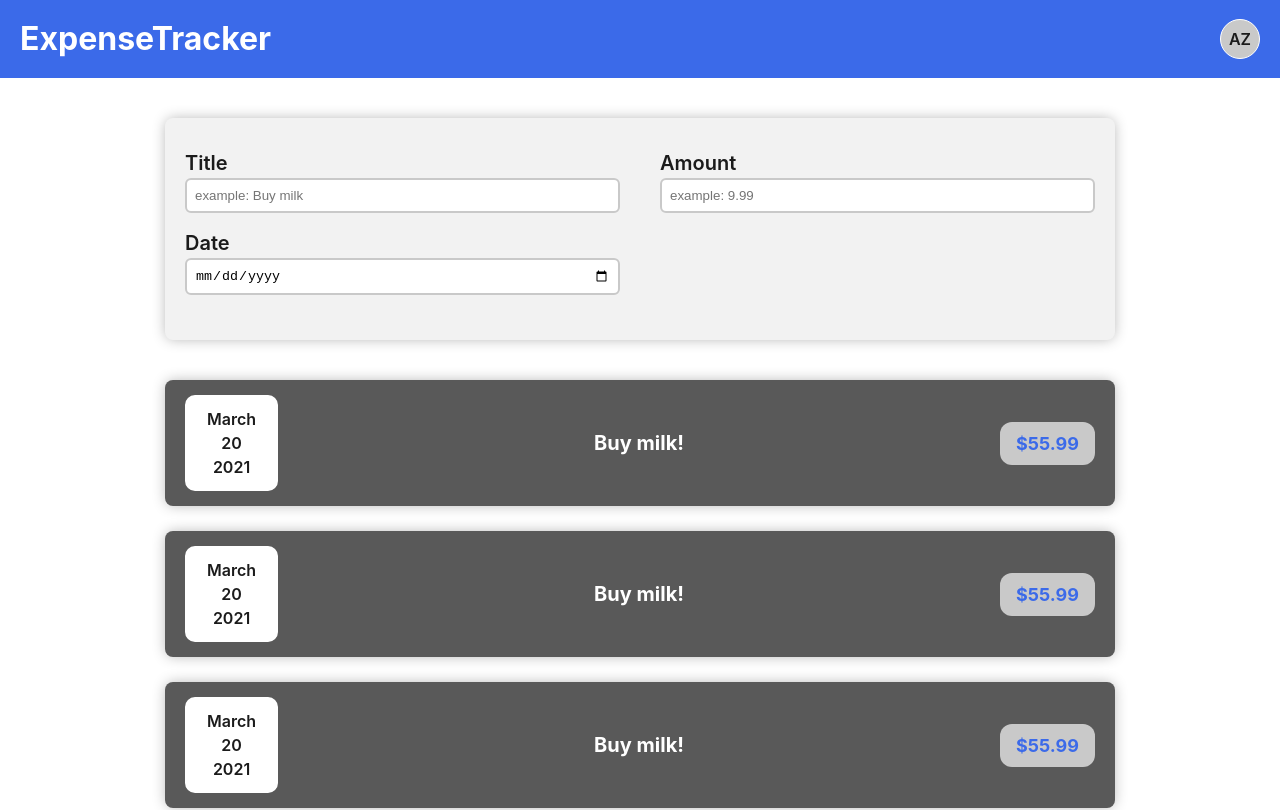
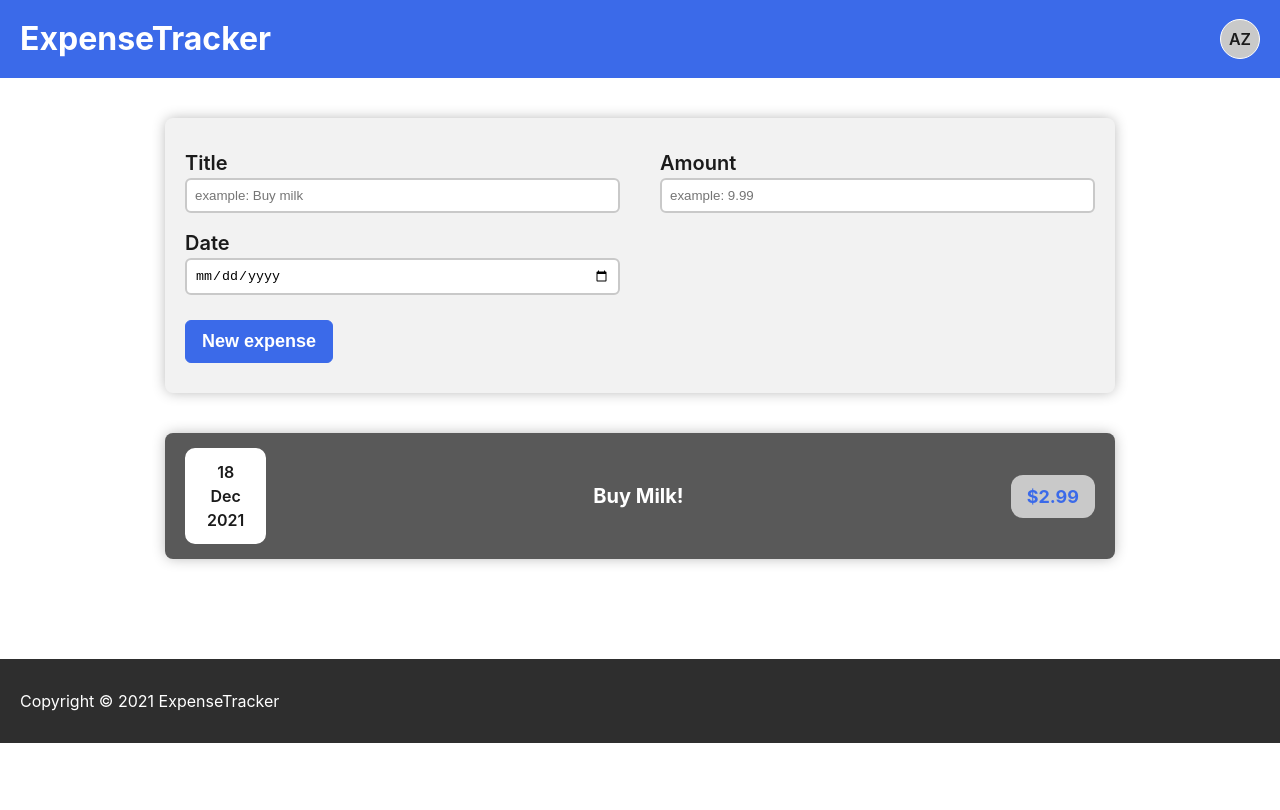
Before and after one commit to antoniozah/financial-tracker, a React (Create React App) app: page / in a window 1280 px wide. Shown: the top 810 px of the page. Built offline with nearby package versions, Linux system fonts and the light colour scheme.

Commit message:
adding form & lifting up the state

```diff
--- a/package.json
+++ b/package.json
@@ -6,6 +6,7 @@
     "@testing-library/jest-dom": "^5.16.1",
     "@testing-library/react": "^12.1.2",
     "@testing-library/user-event": "^13.5.0",
+    "nanoid": "^3.1.30",
     "react": "^17.0.2",
     "react-dom": "^17.0.2",
     "react-scripts": "5.0.0",
--- a/src/App.js
+++ b/src/App.js
@@ -1,22 +1,73 @@
-import './App.css';
-import ExpenseForm from './components/ExpenseForm/ExpenseForm';
+import { useState } from 'react';
+import { nanoid } from 'nanoid';
 import Expenses from './components/Expenses/Expenses';
 import Footer from './components/Footer/Footer';
 import Header from './components/Header/Header';
 import Container from './components/Layout/Container';
 import Section from './components/Layout/Section';
+import NewExpense from './components/NewExpense/NewExpense';
+import './App.css';
 
 function App() {
-  return <div className='app'>
+  const [title, setTitle] = useState('');
+  const [amount, setAmount] = useState('');
+  const [expenseDate, setExpenseDate] = useState('');
+  const [expenses, setExpenses] = useState([
+    {
+      id: nanoid(),
+      title: 'Buy Milk!',
+      amount: '2.99',
+      expenseDate: new Date(),
+    },
+  ]);
+
+  const submitHandler = (event) => {
+    event.preventDefault();
+    const addExpenseData = [
+      ...expenses,
+      {
+        id: nanoid(),
+        title,
+        amount,
+        expenseDate: new Date(expenseDate),
+      },
+    ];
+
+    setExpenses(addExpenseData);
+  };
+
+  const titleHandler = (event) => {
+    setTitle(event.target.value);
+  };
+
+  const amountHandler = (event) => {
+    setAmount(event.target.value);
+  };
+
+  const dateHandler = (event) => {
+    setExpenseDate(event.target.value);
+  };
+
+  return (
+    <div className='app'>
       <Header />
-      <Section className="app__content">
-        <Container className="container">
-          <ExpenseForm />
-          <Expenses />
+      <Section className='app__content'>
+        <Container className='container'>
+          <NewExpense
+            onSubmitHandler={submitHandler}
+            onChangeTitle={titleHandler}
+            title={title}
+            onChangeAmount={amountHandler}
+            amount={amount}
+            onChangeDate={dateHandler}
+            expenseDate={expenseDate}
+          />
+          <Expenses expenseData={expenses} />
         </Container>
       </Section>
       <Footer />
-  </div>;
+    </div>
+  );
 }
 
 export default App;
--- a/src/components/Expense/Expense.js
+++ b/src/components/Expense/Expense.js
@@ -1,17 +1,23 @@
 import './Expense.css';
 
-const Expense = () => {
+const Expense = ({ expense }) => {
+  const day = expense.expenseDate.getDate();
+  const month = expense.expenseDate.toLocaleString('default', {
+    month: 'short',
+  });
+  const year = expense.expenseDate.getFullYear();
+
   return (
-    <div className="expense box-style">
-      <div className="expense__date">
-        <span>March</span>
-        <span>20</span>
-        <span>2021</span>
+    <div className='expense box-style'>
+      <div className='expense__date'>
+        <span>{day}</span>
+        <span>{month}</span>
+        <span>{year}</span>
       </div>
-      <h3 className="expense__title">Buy milk!</h3>
-      <span className="expense__amount">$55.99</span>
+      <h3 className='expense__title'>{expense.title}</h3>
+      <span className='expense__amount'>${expense.amount}</span>
     </div>
-  )
-}
+  );
+};
 
-export default Expense
+export default Expense;
--- a/src/components/ExpenseForm/ExpenseForm.css
+++ b/src/components/ExpenseForm/ExpenseForm.css
@@ -1,9 +1,17 @@
 .form {
-  display: flex;
-  flex-wrap: wrap;
   width: 100%;
   padding: 30px 0;
   background-color: var(--light-bg);
+}
+
+.form__container {
+  display: flex;
+  flex-wrap: wrap;
+}
+
+.form__submit {
+  padding: 0 20px;
+  margin-top: 10px;
 }
 
 .form__group {
--- a/src/components/ExpenseForm/ExpenseForm.js
+++ b/src/components/ExpenseForm/ExpenseForm.js
@@ -1,22 +1,58 @@
 import './ExpenseForm.css';
 
-const ExpenseForm = () => {
+const ExpenseForm = (props) => {
+  const {
+    onSubmitHandler,
+    onChangeTitle,
+    onChangeAmount,
+    onChangeDate,
+    title,
+    amount,
+    expenseDate,
+  } = props.data;
+
   return (
-    <form className="form box-style">
-      <div className="form__group form__group--50">
-        <label htmlFor="name">Title</label>
-        <input type="text" placeholder="example: Buy milk" name="name" />
+    <form className='form box-style' onSubmit={onSubmitHandler}>
+      <div className='form__container'>
+        <div className='form__group form__group--50'>
+          <label htmlFor='name'>Title</label>
+          <input
+            type='text'
+            placeholder='example: Buy milk'
+            name='name'
+            value={title}
+            onChange={onChangeTitle}
+          />
+        </div>
+        <div className='form__group form__group--50'>
+          <label htmlFor='amount'>Amount</label>
+          <input
+            type='number'
+            placeholder='example: 9.99'
+            name='amount'
+            min='0.01'
+            step='0.01'
+            value={amount}
+            onChange={onChangeAmount}
+          />
+        </div>
+        <div className='form__group form__group--50'>
+          <label htmlFor='date'>Date</label>
+          <input
+            type='date'
+            name='date'
+            value={expenseDate}
+            onChange={onChangeDate}
+          />
+        </div>
       </div>
-      <div className="form__group form__group--50">
-        <label htmlFor="amount">Amount</label>
-        <input type="number" placeholder="example: 9.99" name="amount" min="0.01" step="0.01" />
-      </div>
-      <div className="form__group form__group--50">
-        <label htmlFor="date">Date</label>
-        <input type="date" name="date" />
+      <div className='form__submit'>
+        <button className='btn btn--blue' type='submit'>
+          New expense
+        </button>
       </div>
     </form>
-  )
-}
+  );
+};
 
 export default ExpenseForm;
--- a/src/components/Expenses/Expenses.js
+++ b/src/components/Expenses/Expenses.js
@@ -1,14 +1,14 @@
-import Expense from "../Expense/Expense"
-import "./Expenses.css";
+import Expense from '../Expense/Expense';
+import './Expenses.css';
 
-const Expenses = () => {
+const Expenses = ({ expenseData }) => {
   return (
-    <div className="expenses">
-      <Expense />
-      <Expense />
-      <Expense />
+    <div className='expenses'>
+      {expenseData.map((expense) => (
+        <Expense expense={expense} key={expense.id} />
+      ))}
     </div>
-  )
-}
+  );
+};
 
-export default Expenses
+export default Expenses;
--- /dev/null
+++ b/src/components/NewExpense/NewExpense.js
@@ -0,0 +1,12 @@
+import ExpenseForm from "../ExpenseForm/ExpenseForm";
+import './NewExpense.css';
+
+const NewExpense = (props) => {
+  return (
+    <>
+      <ExpenseForm data={props} />
+    </>
+  )
+}
+
+export default NewExpense;
--- a/src/index.css
+++ b/src/index.css
@@ -52,3 +52,26 @@ ul {
   border-radius: 8px;
   box-shadow: 0 0 14px -1px rgb(0,0,0,0.3);
 }
+
+.btn {
+  display: inline-block;
+  padding: 10px 16px;
+  border: 0;
+  outline: 0;
+  border-radius: 6px;
+  font-size: 18px;
+  font-weight: 600;
+  cursor: pointer;
+  transition: all 0.4s ease;
+}
+
+.btn--blue {
+  border: 1px solid var(--light-blue);
+  background-color: var(--light-blue);
+  color: #fff;
+}
+
+.btn--blue:hover {
+  background-color: #fff;
+  color: var(--light-blue);
+}
```
Also changed, not shown: src/components/NewExpense/NewExpense.css (added).
